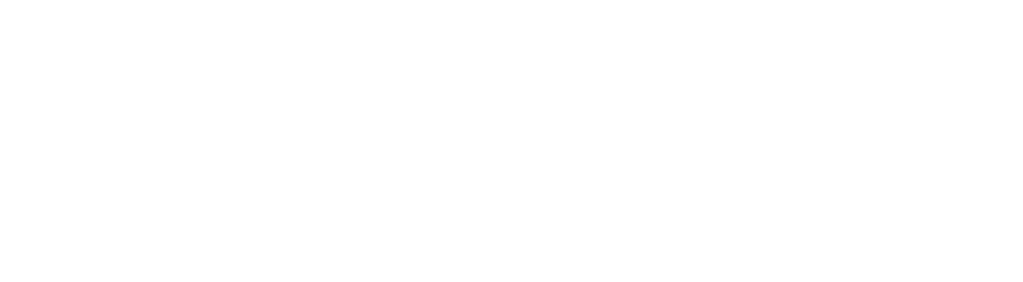
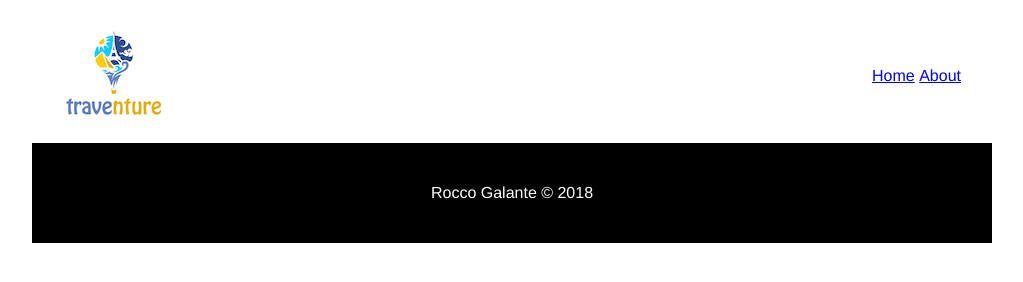
Before and after one commit to roccotg8/is117midterm, a plain HTML site: page docs/index.html in a window 1280 px wide. Shown: the whole page, without its empty margins (128-1151 px from the left). Drawn offline with Linux system fonts and the light colour scheme.

Commit message:
finished the html and css for the top banner with the logo and links and the footer

```diff
--- a/docs/css/styles.css
+++ b/docs/css/styles.css
@@ -1,7 +1,65 @@
 body {
     font-family: Helvetica, "Helvetica Neue", SansSerif;
+}
+
+#wrapper {
+    width: 960px;
+    margin-left: auto;
+    margin-right: auto;
+}
+
+#top{
+    height: 135px;
+    line-height: 135px;
+}
+
+#logo{
+    height: 135px;
+}
+
+#footer{
+    height: 100px;
+    line-height: 100px;
+    background-color: black;
+    color: white;
+}
+
+.goldenSmall{
+    width: 329px;
+}
+
+.goldenBig{
+    width: 600px;
+}
+
+.wrapperPaddingRight{
+    padding-right: 31px;
+}
+
+.displayInline{
+    display: inline;
+}
+
+.textRight{
+    text-align: right;
+}
+
+.floatLeft{
+    float: left;
 }
 
 .clearFix{
     clear: both;
 }
+
+.alignCenter{
+    text-align: center;
+}
+
+.clearMargin{
+    margin: 0px;
+}
+
+.clearPadding{
+    padding: 0px;
+}
--- a/docs/index.html
+++ b/docs/index.html
@@ -11,3 +11,36 @@
 
 
 </head>
+
+<body>
+
+<div id="wrapper" class="marginCenter">
+    <div id="top">
+        <div id="logo" class="goldenSmall floatLeft">
+            <img src="images/traventure.png" alt="Company logo" height="130" width="163"/>
+        </div> <!-- logo -->
+
+        <div id="menu" class="goldenBig floatLeft textRight wrapperPaddingRight">
+            <ul class="clearMargin clearPadding">
+                <li class="displayInline"><a href="index.html">Home</a></li>
+                <li class="displayInline"><a href="about.html">About</a></li>
+            </ul>
+        </div> <!-- menu -->
+
+    </div> <!-- top -->
+
+    <div id="mainImage" class="clearFix">
+        <div id="divider">
+
+        </div> <!-- divider -->
+    </div> <!-- mainImage -->
+
+    <div id="footer" class="alignCenter clearFix">
+        <span class="copyright">Rocco Galante &copy; 2018</span>
+    </div> <!-- footer -->
+
+</div>
+
+<script src="js/scripts.js"></script>
+</body>
+</html>
```
